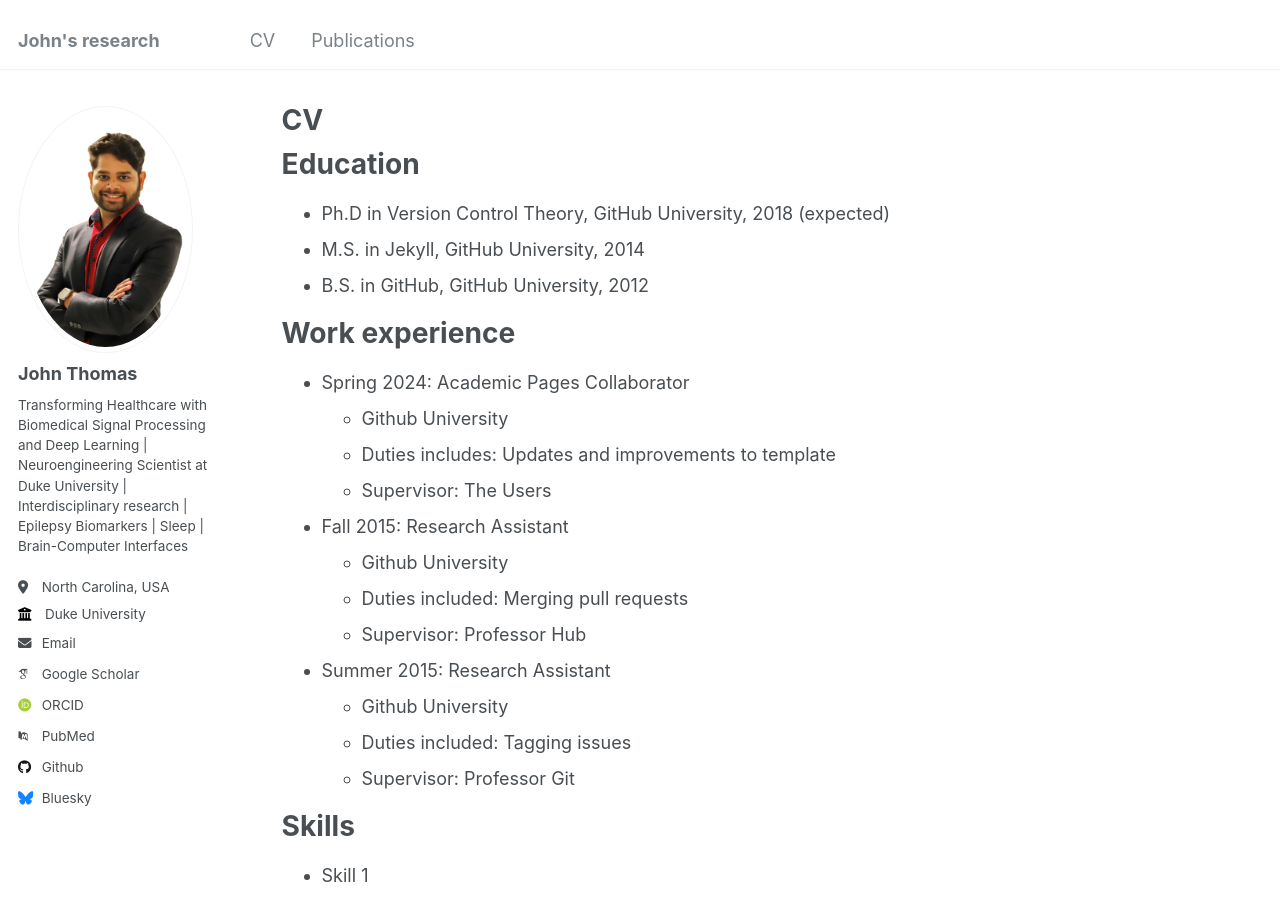
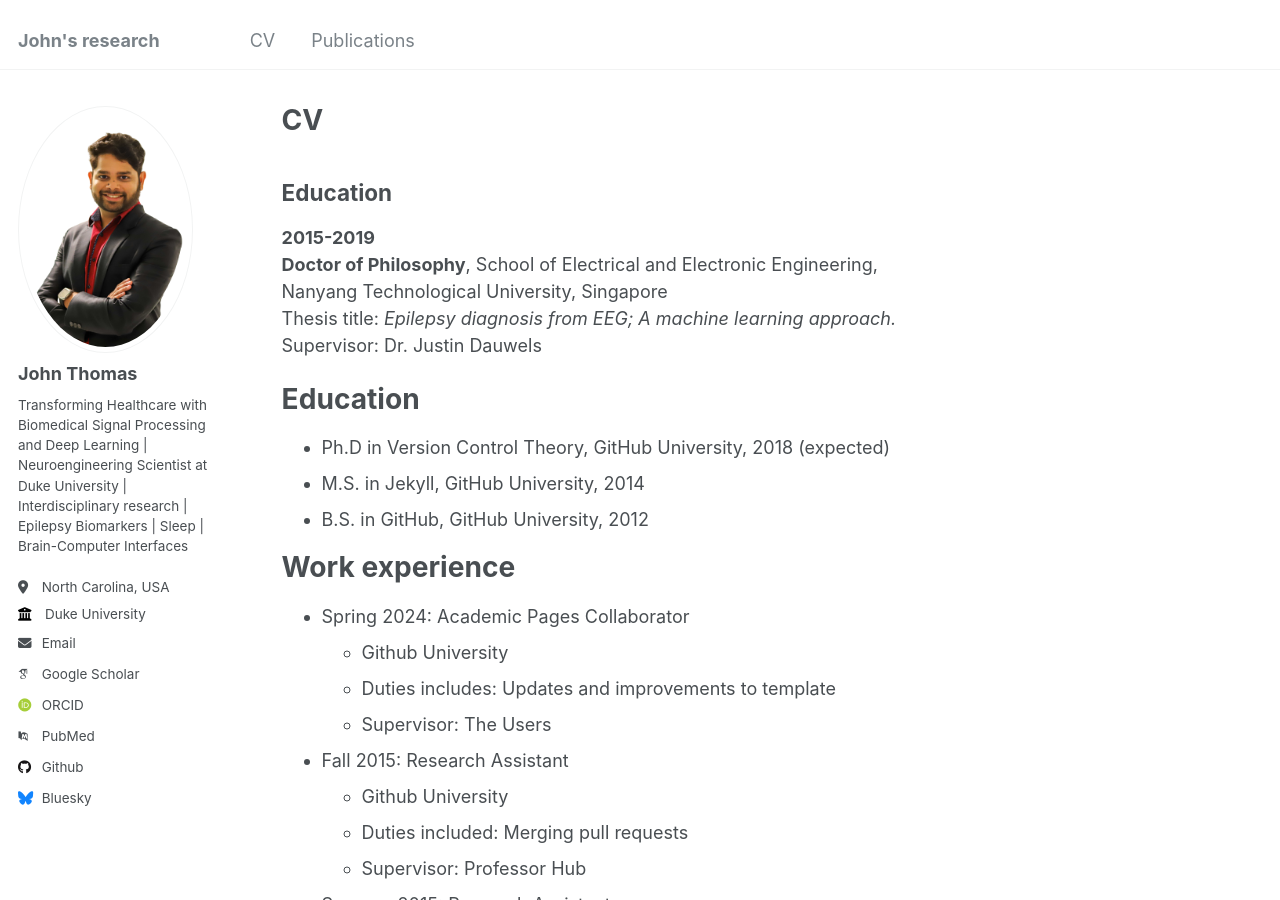
Before and after one commit to johnthomasphd/johnthomasphd.github.io, a Jekyll site: the page built from _pages/cv.md, in a window 1280 px wide and 900 px high. Built offline with Jekyll 4.4.1, drawn with Linux system fonts in a browser that asks for light colours; some web fonts are replaced.

Commit message:
Update cv.md

```diff
--- a/_pages/cv.md
+++ b/_pages/cv.md
@@ -8,6 +8,14 @@
 ---
 
 {% include base_path %}
+
+## Education
+
+**2015-2019**
+**Doctor of Philosophy**, School of Electrical and Electronic Engineering,
+Nanyang Technological University, Singapore
+Thesis title: *Epilepsy diagnosis from EEG; A machine learning approach.*
+Supervisor: Dr. Justin Dauwels
 
 Education
 ======
```
